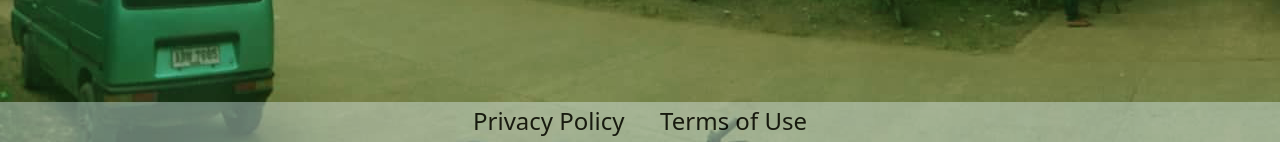
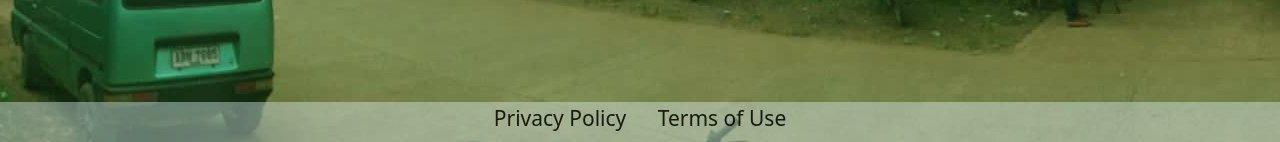
Before and after one commit to patd0tjs/hrltms, a CodeIgniter app: page /hrltms/login in a window 1280 px wide. Shown: the part 658-800 px from the top of the page. Run offline with CodeIgniter, Linux system fonts and the light colour scheme; some libraries are stand-ins or nearby versions.

Commit message:
capitalization

```diff
--- a/application/views/pages/leaves.php
+++ b/application/views/pages/leaves.php
@@ -149,7 +149,7 @@
       <div class="modal-content">
         <form action="<?= base_url()?>dateandtime/readNotif" method="post">
           <div class="modal-body">
-            <h3 style="text-align: center"><?=$notif['message']?></h3>
+            <h3 style="text-align: center"><?= ucwords($notif['message'])?></h3>
 
           <div class="modal-footer">
               <input type="hidden" name="id" value="<?= $notif['id']?>">
--- a/application/views/pages/login.php
+++ b/application/views/pages/login.php
@@ -105,7 +105,7 @@ a{
 
 </center>
 
-<div class="footer" style="font-size: 24px">
+<div class="footer" style="font-size: 21px">
     <center>
         <table>
             <tr>
```
